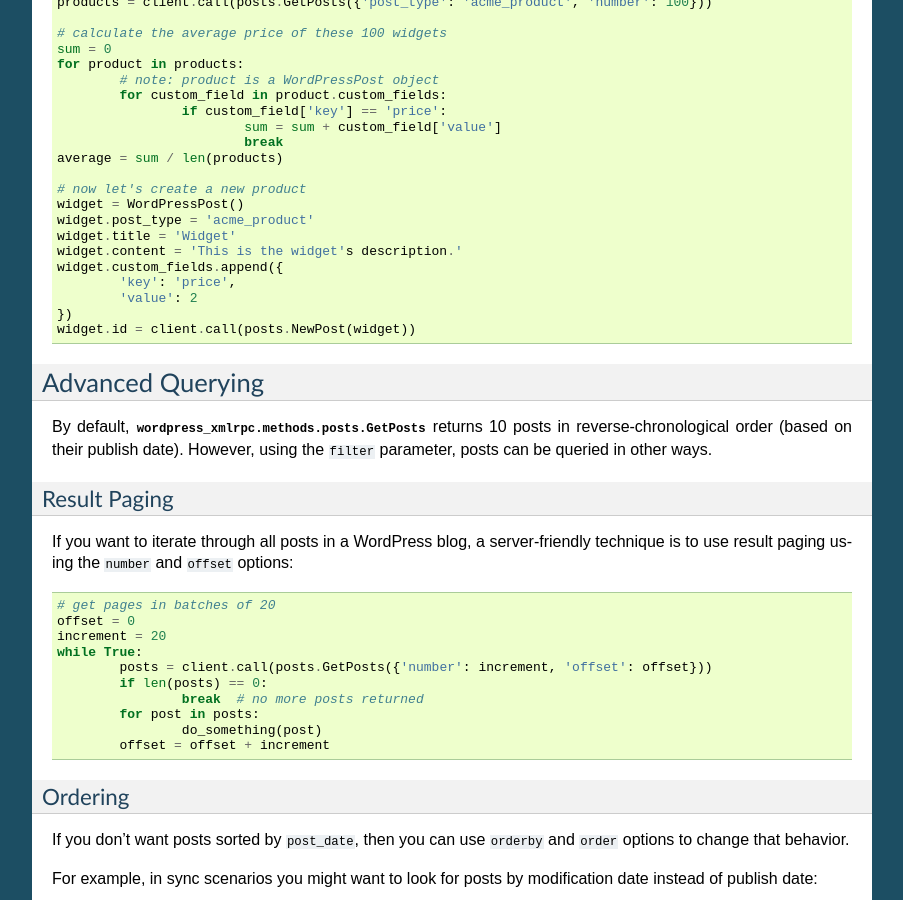
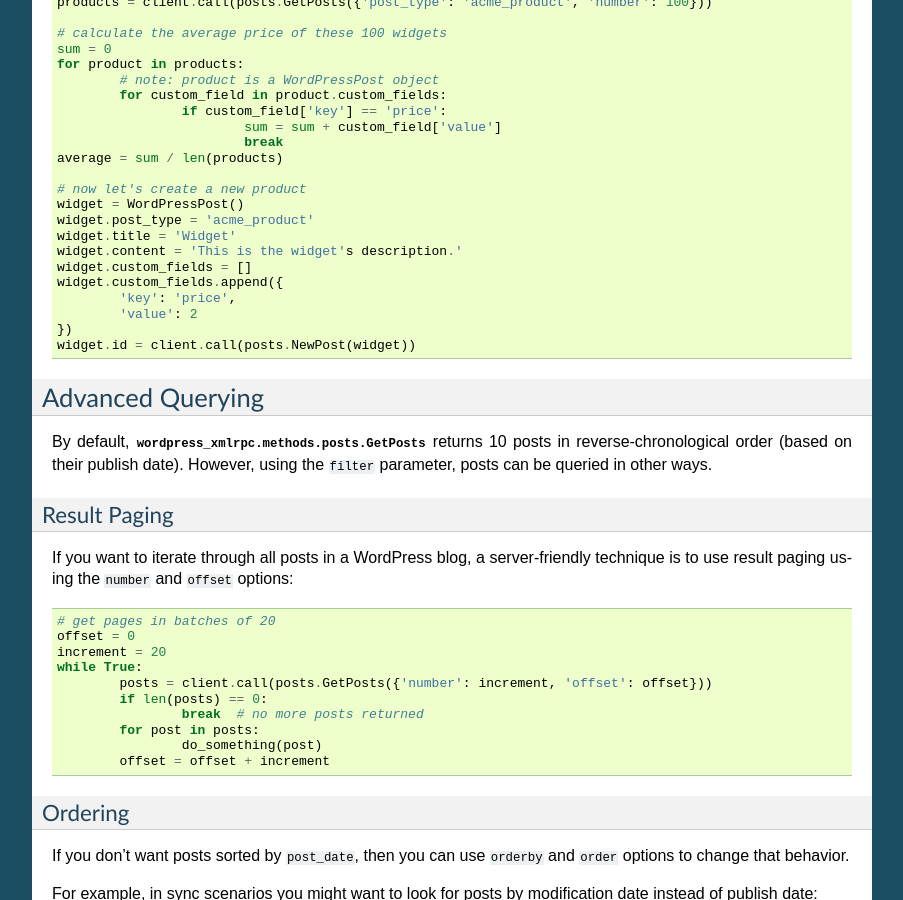
Before and after one commit to maxcutler/python-wordpress-xmlrpc, a Sphinx documentation site: the page built from docs/examples/posts.rst, in a window 1280 px wide and 900 px high, scrolled down 1472 px. Shown: the whole window, without its empty margins (198-1101 px from the left). Built offline with Sphinx 7.4.7, drawn with Linux system fonts in a browser that asks for light colours.

Commit message:
Fixed custom fields example in docs.
See #25.

```diff
--- a/docs/examples/posts.rst
+++ b/docs/examples/posts.rst
@@ -94,6 +94,7 @@ For this example, let's assume that your plugin or theme has added an ``acme_pro
 	widget.post_type = 'acme_product'
 	widget.title = 'Widget'
 	widget.content = 'This is the widget's description.'
+	widget.custom_fields = []
 	widget.custom_fields.append({
 		'key': 'price',
 		'value': 2
```
